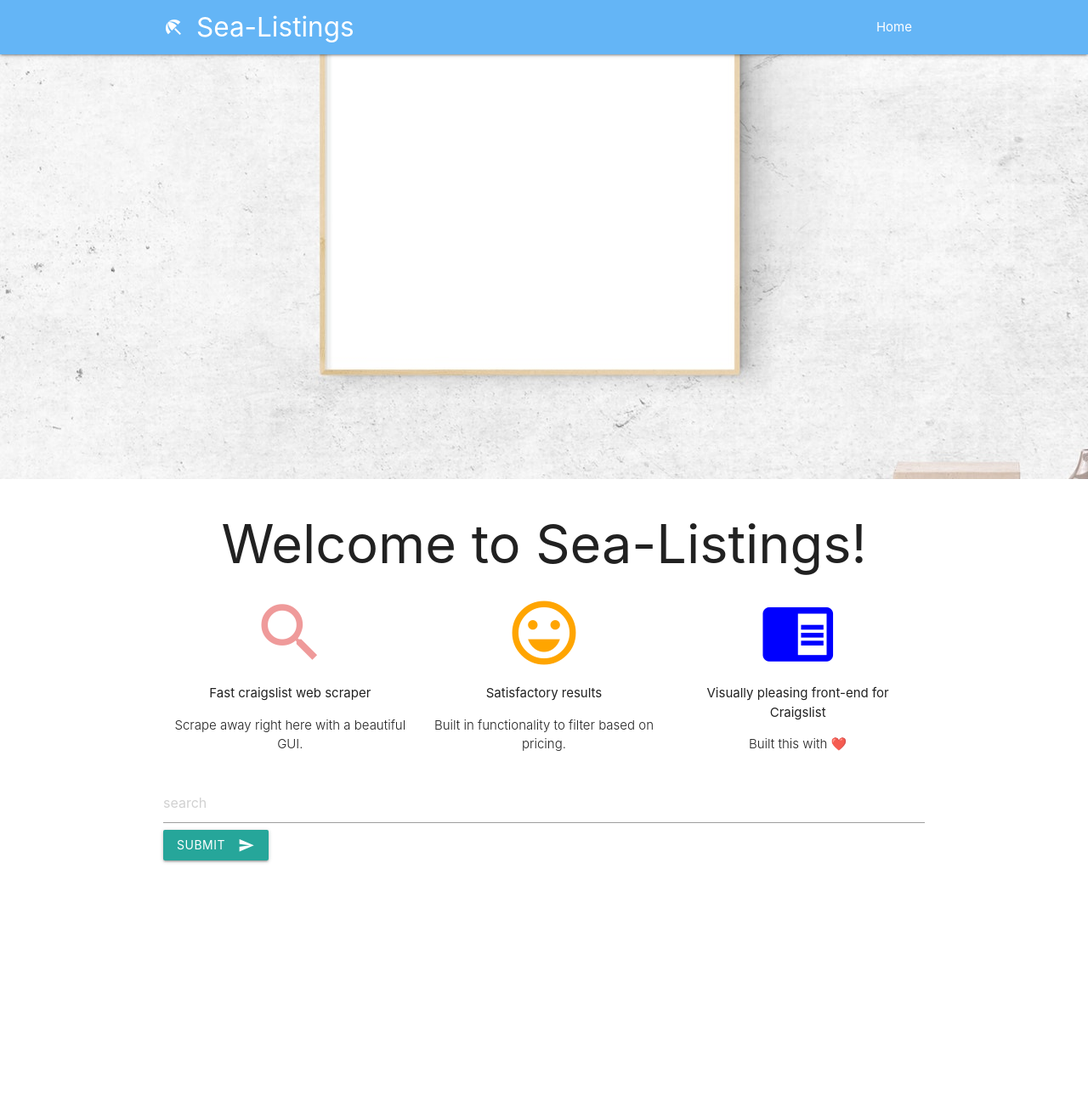
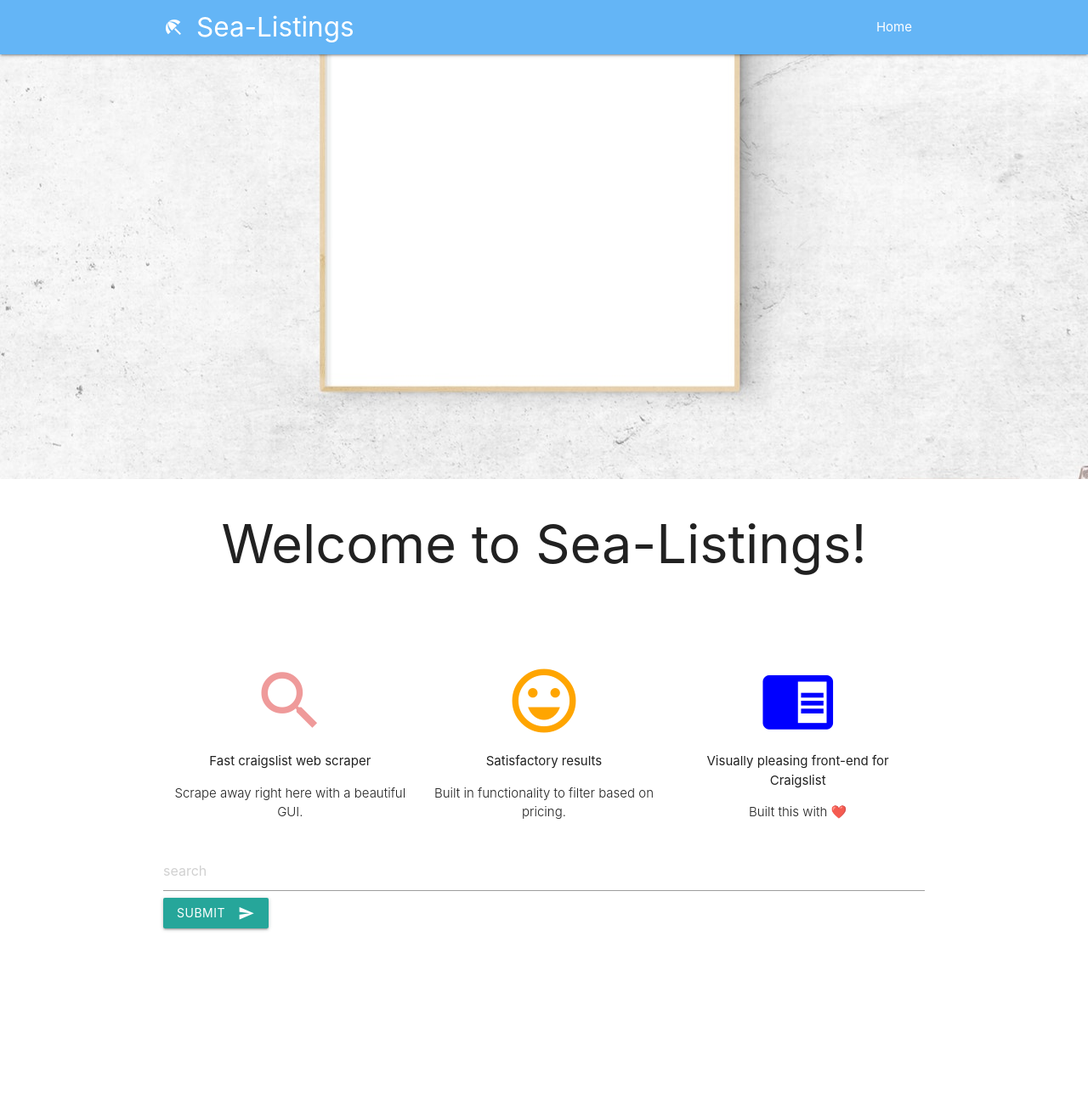
Before and after one commit to njch5/Sea-Listings, a Django app: page / in a window 1280 px wide. Shown: the whole page at 85% size. Before the commit the page ends 1016 px from the top, so only its background shows below. Run offline with Django 3.2, Linux system fonts and the light colour scheme; some libraries are stand-ins or nearby versions.

Commit message:
Edited CSS

```diff
--- a/sea_listings/templates/base.html
+++ b/sea_listings/templates/base.html
@@ -27,7 +27,7 @@
     </div>
 
     <div class="container" style="padding-bottom: 200px">
-    <h1 style="text-align: center">Welcome to Sea-Listings!</h1>
+    <h1 style="text-align: center; padding-bottom: 80px;">Welcome to Sea-Listings!</h1>
     <!-- Using flexbox to contain each element -->
     <div class="row">
         <div class="col s4">
```
Also changed, not shown: sea_listings/db.sqlite3.
